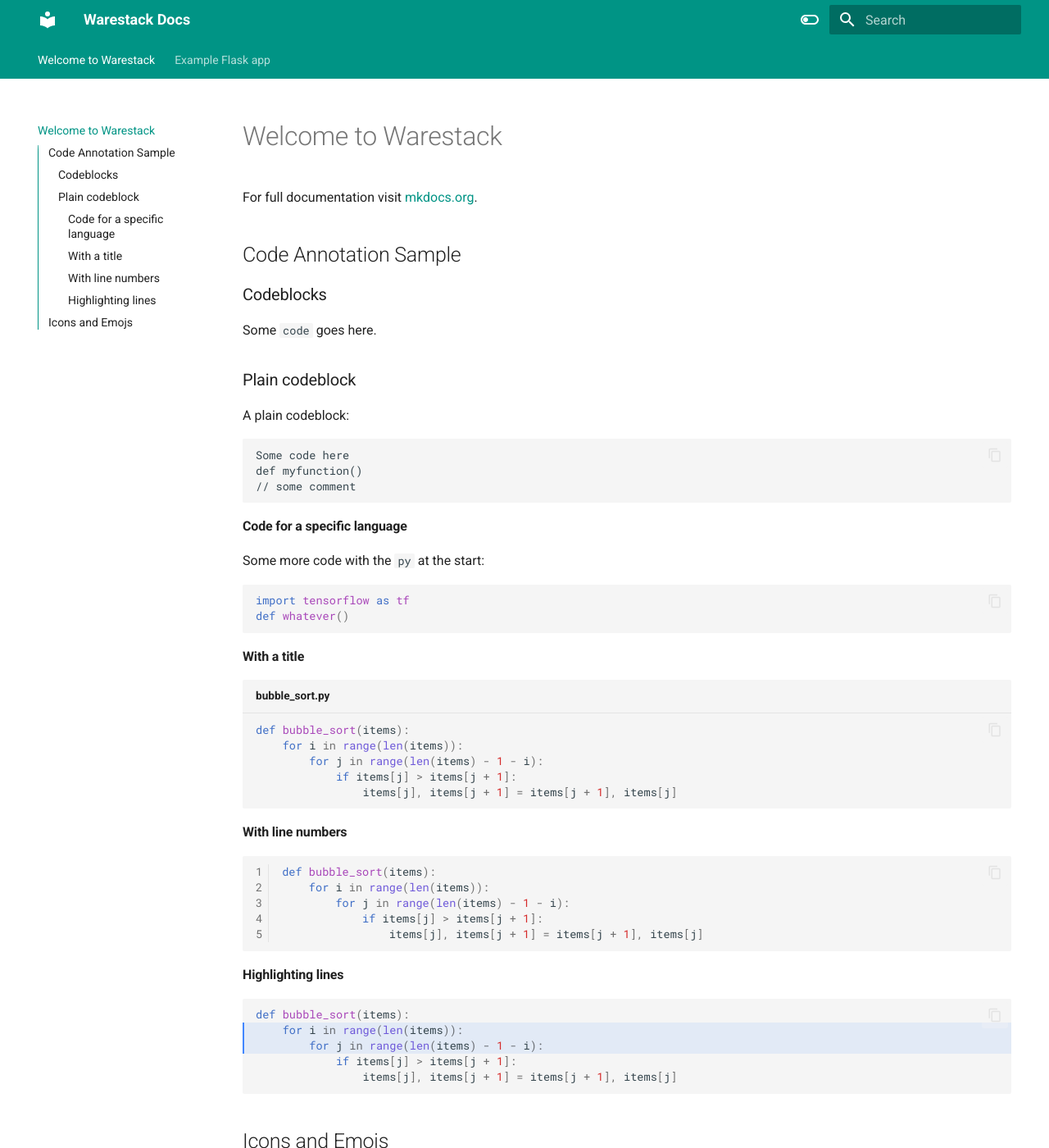
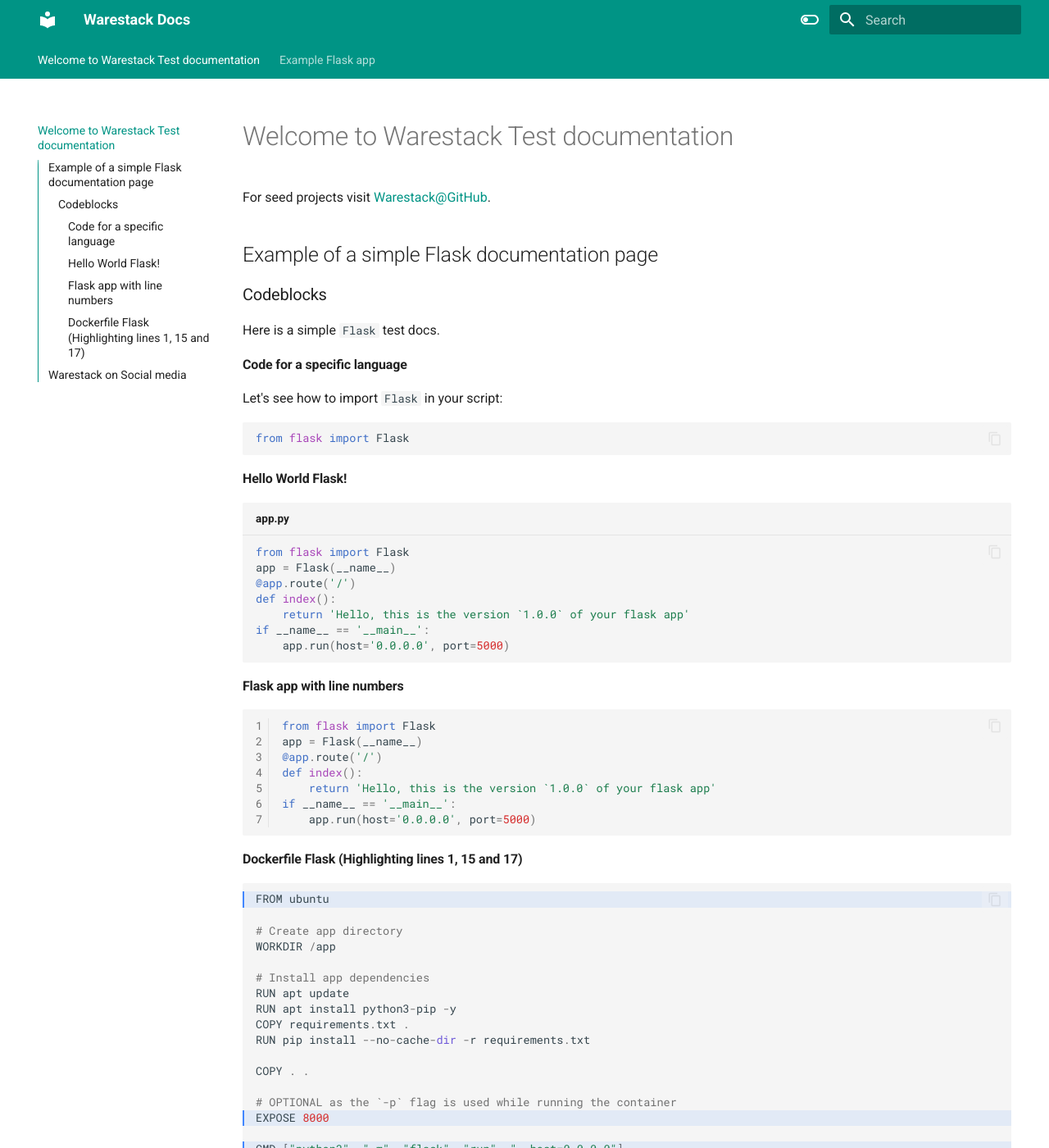
Before and after one commit to steliosot/docs, an MkDocs documentation site: the page built from docs/index.md, in a window 1280 px wide and 1400 px high. Shown: the whole window at 82% size. Built offline with MkDocs 1.6.1 and Material for MkDocs 9.7.7, drawn with Linux system fonts in a browser that asks for light colours; emoji names are drawn with the system emoji font; some of the changed text lies outside the part shown.

Commit message:
Update docs v2

````diff
--- a/docs/index.md
+++ b/docs/index.md
@@ -1,68 +1,72 @@
-# Welcome to Warestack
+# Welcome to Warestack Test documentation
 
-For full documentation visit [mkdocs.org](https://github.com/warestack).
+For seed projects visit [Warestack@GitHub](https://github.com/warestack).
 
-## Code Annotation Sample
+## Example of a simple Flask documentation page
 
 ### Codeblocks
 
-Some `code` goes here.
-
-### Plain codeblock
-
-A plain codeblock:
-
-```
-Some code here
-def myfunction()
-// some comment
-```
+Here is a simple `Flask` test docs.
 
 #### Code for a specific language
 
-Some more code with the `py` at the start:
+Let's see how to import `Flask` in your script:
 
 ``` py
-import tensorflow as tf
-def whatever()
+from flask import Flask
 ```
 
-#### With a title
+#### Hello World Flask!
 
-``` py title="bubble_sort.py"
-def bubble_sort(items):
-    for i in range(len(items)):
-        for j in range(len(items) - 1 - i):
-            if items[j] > items[j + 1]:
-                items[j], items[j + 1] = items[j + 1], items[j]
+``` py title="app.py"
+from flask import Flask
+app = Flask(__name__)
+@app.route('/')
+def index():
+    return 'Hello, this is the version `1.0.0` of your flask app'
+if __name__ == '__main__':
+    app.run(host='0.0.0.0', port=5000)
+
 ```
 
-#### With line numbers
+#### Flask app with line numbers
 
 ``` py linenums="1"
-def bubble_sort(items):
-    for i in range(len(items)):
-        for j in range(len(items) - 1 - i):
-            if items[j] > items[j + 1]:
-                items[j], items[j + 1] = items[j + 1], items[j]
+from flask import Flask
+app = Flask(__name__)
+@app.route('/')
+def index():
+    return 'Hello, this is the version `1.0.0` of your flask app'
+if __name__ == '__main__':
+    app.run(host='0.0.0.0', port=5000)
+
 ```
 
-#### Highlighting lines
+#### Dockerfile Flask (Highlighting lines 1, 15 and 17)
 
-``` py hl_lines="2 3"
-def bubble_sort(items):
-    for i in range(len(items)):
-        for j in range(len(items) - 1 - i):
-            if items[j] > items[j + 1]:
-                items[j], items[j + 1] = items[j + 1], items[j]
+``` py hl_lines="1 15 17"
+FROM ubuntu
+
+# Create app directory
+WORKDIR /app
+
+# Install app dependencies
+RUN apt update
+RUN apt install python3-pip -y
+COPY requirements.txt .
+RUN pip install --no-cache-dir -r requirements.txt
+
+COPY . .
+
+# OPTIONAL as the `-p` flag is used while running the container
+EXPOSE 8000
+
+CMD ["python3", "-m", "flask", "run", "--host=0.0.0.0"]
+
 ```
+> To run use the following command:
+> `python app.py`
 
-## Icons and Emojs
-
-:smile:
-
-:fontawesome-regular-face-laugh-wink:
+## Warestack on Social media
 
 :fontawesome-brands-twitter:{ .twitter }
-
-:octicons-heart-fill-24:{ .heart }
--- a/mkdocs.yml
+++ b/mkdocs.yml
@@ -55,4 +55,8 @@
       emoji_generator: !!python/name:materialx.emoji.to_svg
 
 copyright: |
-  &copy; 2023 <a href="https://github.com/warestack"  target="_blank" rel="noopener">Warestack</a>
+  &copy; 2023 <a href="https://github.com/warestack"  target="_blank" rel="noopener">Warestack </a>
+
+
+extra:
+  generator: false
````
Also changed, not shown: docs/page2.md (+3 -1 lines).
